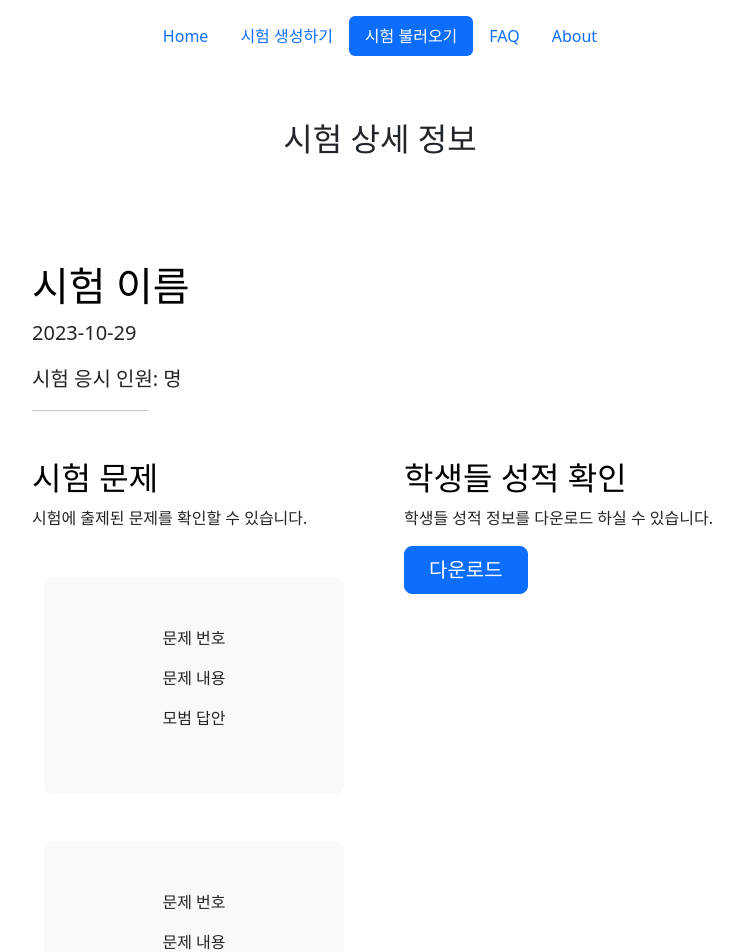
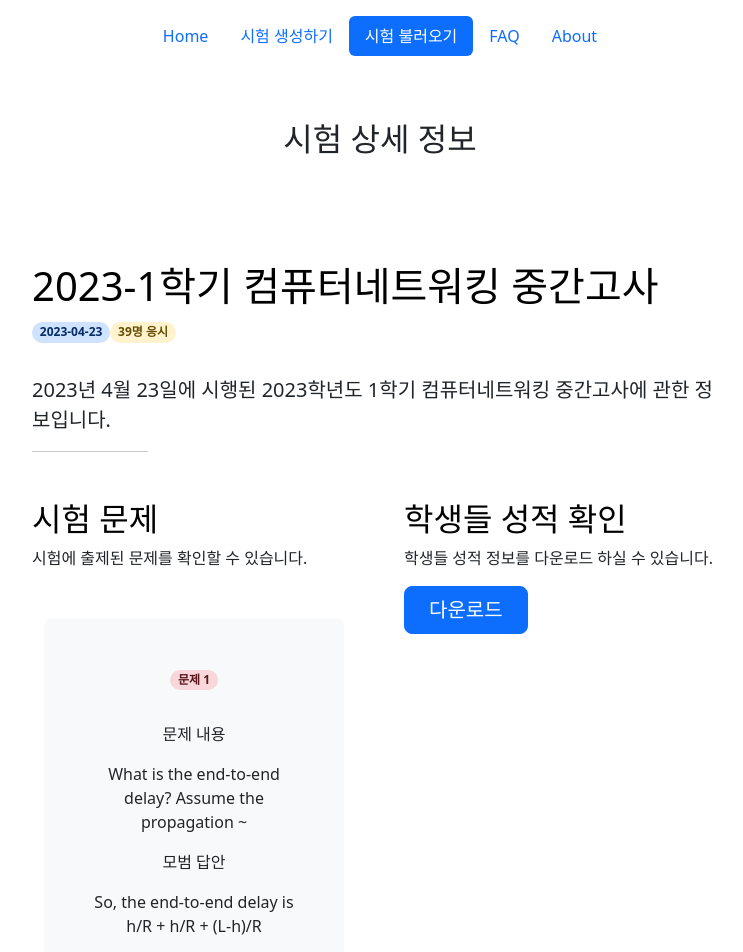
Before and after one commit to MiracleInvestment/Miracle, a React (Create React App) app in the folder frontend/: page /detailExam in a window 1280 px wide. Shown: the top 952 px of the page, without its empty margins (260-1003 px from the left). Built offline with nearby package versions, Linux system fonts and the light colour scheme.

Commit message:
update 231031

```diff
--- a/frontend/src/css/DetailExam.css
+++ b/frontend/src/css/DetailExam.css
@@ -1,52 +1,8 @@
-table{
-  /* position: relative; */
-  /* left: 150px; */
-  justify-content: center;
-  width: 70%;
-  margin-top: 30px;
-  /* height: 100%; */
-  /* border-top: 1px solid black; */
+.b-example-divider {
+  width: 100%;
+  height: 2rem;
+  /* background-color: rgba(0, 0, 0, .1); */
+  /* border: solid rgba(0, 0, 0, .15); */
+  border-width: 1px 0;
+  /* box-shadow: inset 0 .5em 1.5em rgba(0, 0, 0, .1), inset 0 .125em .5em rgba(0, 0, 0, .15); */
 }
-th {
-  /* border-bottom: 1px solid black; */
-  width: 15%;
-  height: 70px;
-}
-td {
-  text-align: center;
-  width: 40%;
-  /* padding-left: 50px; */
-}
-h2 {
-  text-align: center;
-  font-size:40px;
-}
-/* hr {
-  width: 80%;
-  height: 3px;
-  background-color: black;
-} */
-
-.score {
-  display:flex;
-  margin-left: 150px;
-}
-
-.score button {
-  /* height: 20px;
-  line-height: 20px; */
-  margin-top: 15px;
-  margin-left: 20px;
-  background-color: white;
-  height: 30px;
-  /* justify-content: center; */
-  /* margin: auto; */
-  /* border: none;
-
-  border-bottom: 1px solid black; */
-}
-.detailExamTable {
-  position: relative;
-  left: 250px;
-  margin-bottom: 30px;
-}
--- a/frontend/src/examcreate/CreateExam.tsx
+++ b/frontend/src/examcreate/CreateExam.tsx
@@ -19,7 +19,10 @@ function CreateExam() {
   };
 
   const handleSubmit = () => {
-
+    // 시험 생성하기 버튼을 누르면 동작
+    // 1. 채점이 완료될 때까지 로딩? 화면
+    // 2. 채점이 완료되면 완료되었다는 화면과 학생들 성적을 보여줘야 함
+    // 3. ..
   }
 
   const handleNameButton = () => {
--- a/frontend/src/examinfo/DetailExam.js
+++ b/frontend/src/examinfo/DetailExam.js
@@ -1,7 +1,7 @@
 // import TopBar from "../header/TopBar";
 import { Link } from 'react-router-dom';
 // import Tab from "./Tab";
-// import '../css/DetailExam.css'
+import '../css/DetailExam.css';
 import '../dist/css/bootstrap.min.css';
 import Footer from '../header/Footer';
 import JumboTron from '../header/JumboTron';
@@ -36,9 +36,14 @@ const DetailExam = ({id}) =>  {
         {/* <p className="lead">이전에 생성되었던 시험 목록입니다</p> */}
       </div>
       <div className='col-lg-8 mx-auto p-4 py-md-5'>
-        <h1 class="text-body-emphasis">시험 이름</h1>
-        <p class="fs-5 col-md-8">2023-10-29</p>
-        <p class="fs-5 col-md-8">시험 응시 인원: 명</p>
+        {/* 시험 이름, 날짜, 응시인원도 db 에서 불러오는 거로 변경해야 함 */}
+        <h1 class="text-body-emphasis">2023-1학기 컴퓨터네트워킹 중간고사</h1>
+        <span className="badge bg-primary-subtle text-primary-emphasis rounded-pill">2023-04-23</span>
+        <span className="badge bg-warning-subtle text-warning-emphasis rounded-pill">39명 응시</span>
+        {/* <p class="fs-5 col-md-8">2023-04-23</p>
+        <p class="fs-5 col-md-8">시험 응시 인원: 39명</p> */}
+        <div class="b-example-divider"></div>
+        <p class="fs-5 col-md-15">2023년 4월 23일에 시행된 2023학년도 1학기 컴퓨터네트워킹 중간고사에 관한 정보입니다.</p>
         {/* <div class="mb-5">
           <a href="../examples/" class="btn btn-primary btn-lg px-4">Download examples</a>
         </div> */}
@@ -47,9 +52,11 @@ const DetailExam = ({id}) =>  {
           <div className='col-md-6'>
             <h2 className="text-body-emphasis">시험 문제</h2>
             <p>시험에 출제된 문제를 확인할 수 있습니다.</p>
-            <JumboTron />
-            <JumboTron />
-            <JumboTron />
+            {/* 문제 db 에서 불러와서 map으로 변경 */}
+            <JumboTron no={1} content={'What is the end-to-end delay? Assume the propagation ~'}
+            answer={'So, the end-to-end delay is h/R + h/R + (L-h)/R'}/>
+            <JumboTron no={2} content={'d'}/>
+            {/* <JumboTron /> */}
           </div>
           <div className='col-md-6'>
             <h2 className="text-body-emphasis">학생들 성적 확인</h2>
--- a/frontend/src/header/JumboTron.js
+++ b/frontend/src/header/JumboTron.js
@@ -1,7 +1,8 @@
 // import { Link } from 'react-router-dom';
 import '../dist/css/bootstrap.min.css';
+import '../css/DetailExam.css';
 
-const JumboTron = ({no, title, date}) => {
+const JumboTron = ({no, content, answer}) => {
   // const uri = `/detailExam/${no}`
   return (
     <div className="container my-5">
@@ -11,9 +12,13 @@ const JumboTron = ({no, title, date}) => {
         {/* <p className="col-lg-8 mx-auto fs-5 text-muted">
           This is a custom jumbotron featuring an SVG image at the top, some longer text that wraps early thanks to a responsive <code>.col-*</code> className, and a customized call to action.
         </p> */}
-        <p>문제 번호</p>
+        {/* <p></p> */}
+        <span class="badge bg-danger-subtle text-danger-emphasis rounded-pill">문제 {no}</span>
+        <div class="b-example-divider"></div>
         <p>문제 내용</p>
+        <p>{content}</p>
         <p>모범 답안</p>
+        <p>{answer}</p>
       </div>
     </div>
   );
```
